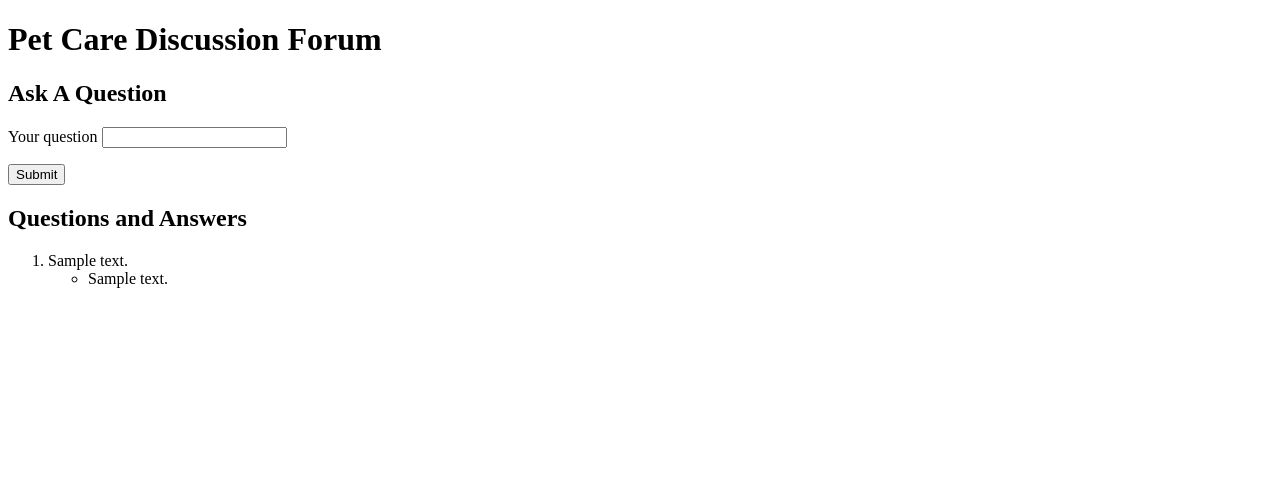
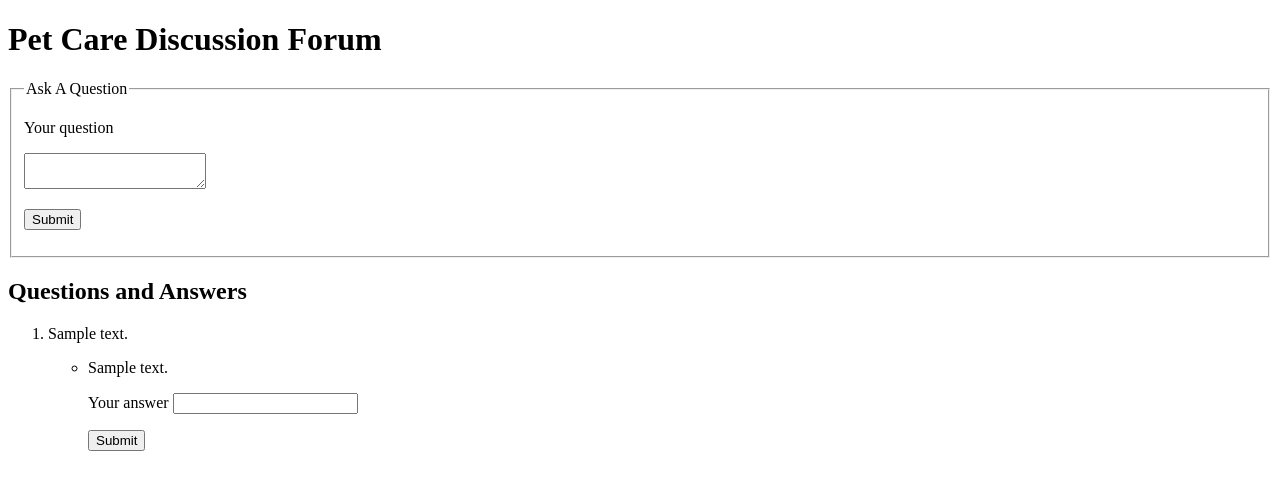
Before and after one commit to vyvanhuynh/petCare-vetShare, a Flask app: page /forum in a window 1280 px wide. Shown: the top 490 px of the page. Run offline with Flask 2, Linux system fonts and the light colour scheme; tables that the repository leaves empty hold one stand-in row (values such as "Sample post").

Commit message:
asucessfully allow all user to submit questions and vet to submit answers

```diff
--- a/crud.py
+++ b/crud.py
@@ -43,6 +43,8 @@ def create_vet(last_name,license_type,license_number,verification_status,user):
 def list_all_vets():
     return Vet.query.all()
 
+def get_vet_by_user(user):
+    return Vet.query.filter(Vet.user == user).first()
 
 def create_question(date_created, comment_count, question_body, vote_count,user):
     """Create and return a new question"""
@@ -60,6 +62,12 @@ def create_question(date_created, comment_count, question_body, vote_count,user)
 
 def list_all_questions():
     return Question.query.all()
+
+def get_question_by_question_id(question_id):
+    return Question.query.filter(Question.question_id == question_id).first()
+
+def get_question_by_question_body(question_body):
+    return Question.query.filter(Question.question_body == question_body).first()
 
 
 def create_answer(date_created, answer_body, vet, question):
--- a/server.py
+++ b/server.py
@@ -7,6 +7,7 @@ from model import connect_to_db
 import crud
 from jinja2 import StrictUndefined
 from datetime import datetime
+import model
 
 app = Flask(__name__)
 app.secret_key = "pet"
@@ -96,14 +97,26 @@ def display_forum():
 
 @app.route('/forum', methods = ["POST"])
 def submit_question():
-    new_question = request.form.get("new_question")
     date_created = datetime.now()
     comment_count = randint(1,10)
-    question_body = new_question
+    question_body = request.form.get("new_question")
     vote_count = randint(1,10)
     email = session['email']
     user = crud.get_user_by_email(email)
-    crud.create_question(date_created, comment_count, question_body, vote_count,user)
+    if "new question" in request.form:
+        crud.create_question(date_created, comment_count, question_body, vote_count,user)
+
+
+    answer_body = request.form.get("new_answer")
+    vet = crud.get_vet_by_user(user)
+    question_id = request.form.get("question_id")
+    question = crud.get_question_by_question_id(question_id)
+    if "new answer" in request.form:
+        if vet == None:
+            flash("Sorry,you are not allowed to answer the question because you're not registered as a vet")
+        else:
+            crud.create_answer(date_created, answer_body, vet, question)
+
     return redirect('/forum')
 
 
--- a/templates/forum.html
+++ b/templates/forum.html
@@ -5,27 +5,38 @@
 
     <h1>Pet Care Discussion Forum</h1>
 
-    <h2>Ask A Question</h2>
+    <fieldset>
+    <legend>Ask A Question</legend>
     <form action="/forum" method="POST">
         <p>
-            Your question <input type="text" name="new_question">
+            Your question
         </p>
+        <textarea type="text" name="new_question" id="new_question"></textarea>
         <p>
-            <input type="submit">
+            <input type="submit" name="new question">
         </p>
     </form>
+    </fieldset>
 
     <h2>Questions and Answers</h2>
-
     <ol>
     {% for question in questions %}
         <li>
-            {{ question.question_body }}
+            <form action="/forum" method="POST">
+            <input type="hidden" id="question_id" name="question_id" value={{question.question_id}}>
+            <p>{{ question.question_body }}</p>
             <ul>
                 {% for answer in question.answers %}
                     <li>{{ answer.answer_body }}</li>
                 {% endfor %}
+                    <p>
+                        Your answer <input type="text" name="new_answer">
+                    </p>
+                    <p>
+                        <input type="submit" name="new answer">
+                    </p>
             </ul>
+            </form>
         </li>
     {% endfor %}
     </ol>
```
